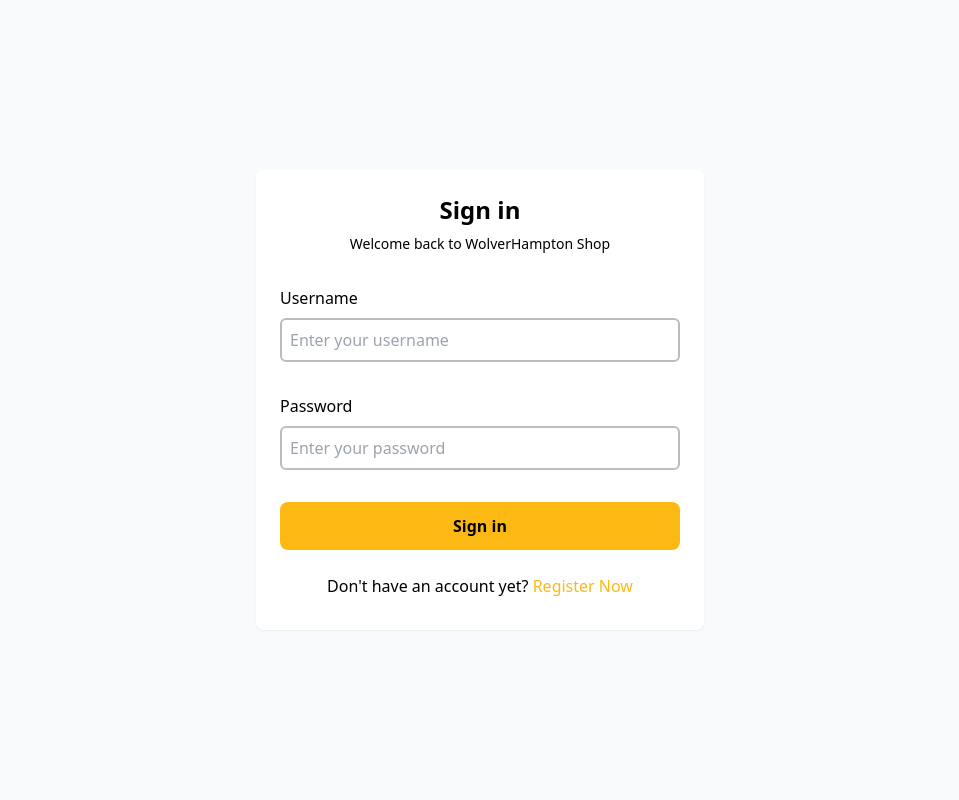
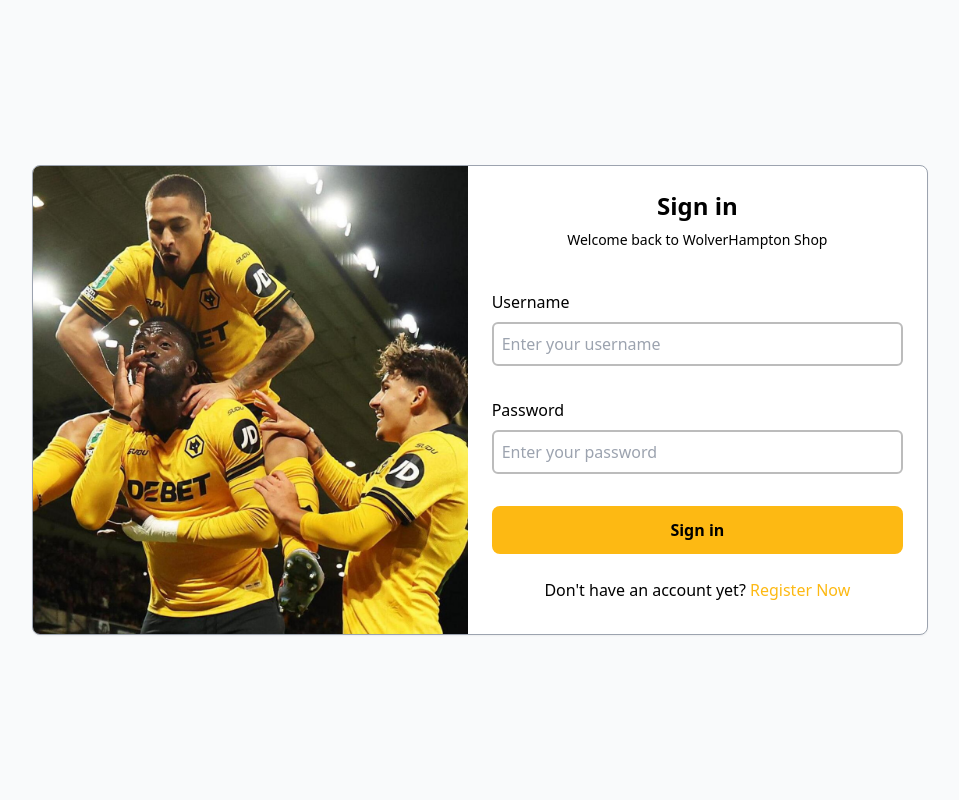
Before and after one commit to prasetyasurya-ui/football_shop, a Django app: page /login/ in a window 1280 px wide. Shown: the whole page, without its empty margins (160-1119 px from the left). Run offline with Django 5.2, Linux system fonts and the light colour scheme; some libraries are stand-ins or nearby versions.

Commit message:
added styling to login page and updated README

```diff
--- a/main/templates/login.html
+++ b/main/templates/login.html
@@ -1,5 +1,5 @@
     {% extends 'base.html' %}
-
+    {% load static %}
     {% block meta %}
     <title>Login - WolverHampton Shop</title>
     {% endblock meta %}
@@ -7,8 +7,12 @@
     {% block content %}
 
     <div class="bg-gray-50 w-full min-h-screen flex items-center justify-center p-8">
-    <div class="w-full max-w-md z-10 relative">
-        <div class="bg-white p-6 rounded-lg shadow-sm form-style">
+        <div class="w-full max-w-4xl z-10">
+            <div class="bg-white rounded-lg shadow-sm form-style flex border border-gray-400 overflow-hidden">
+                <div class="hidden md:block w-full">
+                    <img class="w-full h-full object-cover" src="{% static 'image/login-img.jpg' %}" alt="" srcset="">
+                </div>
+                <div class="w-full p-6 flex flex-col">
                     <h1 class="text-center text-2xl font-bold">Sign in</h1>
                     <h3 class="text-center my-2 text-sm">Welcome back to WolverHampton Shop</h3>
 
@@ -72,6 +76,7 @@
                     </div>
                 </div>
             </div>
+        </div>
 
 
     {% endblock content %}
--- a/main/templates/main.html
+++ b/main/templates/main.html
@@ -22,8 +22,8 @@
 
         {% if not product_list %}
         <div class="flex items-center justify-center w-full flex-col">
-            <img src="{% static 'image/no-image.png' %}" alt="No product available" class="w-full h-full object-contain max-w-md max-h-md">
-            <p>Belum ada data produk pada {{ shopName }}</p>
+            <img src="{% static 'image/no-image.png' %}" alt="No product available" class="w-full h-full object-contain max-w-sm max-h-sm">
+            <p class="mt-2">Belum ada data produk pada {{ shopName }}</p>
         </div>
         {% else %}
         <div class="grid grid-cols-1 md:grid-cols-2 lg:grid-cols-3 gap-6">
```
Also changed, not shown: README.md, image-4.png (added), image-5.png (added), static/image/login-img.jpg (added). Lines whose indentation alone changed are shown as unchanged.
